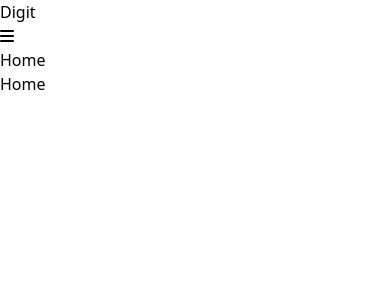
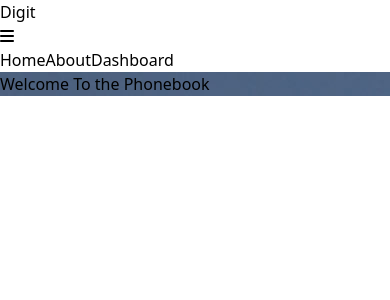
Before and after one commit to DonovanOLinn/Brandon-React-with-Branches, a React (Vite) app: page / in a window 390 px wide. Both pictures are taken after a click on the button 7 px from the left and 36 px from the top of the page. Shown: the top 300 px of the page. Built offline with nearby package versions, Linux system fonts and the light colour scheme.

Commit message:
adding phonebook-V

```diff
--- /dev/null
+++ b/src/assets/images/Mountains.d.ts
@@ -0,0 +1,4 @@
+declare module "*.jpg" {
+    const value: any;
+    export default value;
+}
--- /dev/null
+++ b/src/components/Button.tsx
@@ -0,0 +1,13 @@
+interface ButtonProps {
+    children: React.ReactNode;
+    className?: string;
+    onClick?: (event: React.MouseEvent<HTMLButtonElement>) => void;
+}
+
+export default function Button ( props: any ) {
+    return (
+        <button onClick={ props.onClick } className={ props.className }>
+            { props.children }
+        </button>
+    )
+}
--- a/src/components/Navbar.tsx
+++ b/src/components/Navbar.tsx
@@ -1,5 +1,6 @@
 import { useState } from 'react'
 import { Link } from 'react-router-dom'
+import Button from './Button'
 
 function Navbar() {
 
@@ -7,6 +8,10 @@ function Navbar() {
 
     const dropDown = () => {
         setIsVisible(!isVisible)
+    }
+
+    const clicked = () => {
+        setIsVisible(false)
     }
 
 
@@ -24,12 +29,33 @@ function Navbar() {
             { isVisible ? (
             <div className='w-full block flex-grow items-center'>
                 <div className="text-sm lg:flex-grow">
-                    <button className='p-3 m-5 bg-teal-400 justify-center'>
+                    <Button className='p-3 m-5 bg-teal-400 justify-center'>
                         <div>
-                            <Link to='/' className='flex place-itmes-center mt-4 lg:inline-block lg:mt-0 text-teal-200 hover:text-white mr-4'>Home</Link>
+                            <Link to='/' onClick={ clicked} className='flex place-itmes-center mt-4 lg:inline-block lg:mt-0
+                             text-teal-200 hover:text-white mr-4'>
+                                Home
+                            </Link>
                         </div>
 
-                    </button>
+                    </Button>
+                    <Button className='p-3 m-5 bg-teal-400 justify-center'>
+                        <div>
+                            <Link to='/about' onClick={ clicked} className='flex place-itmes-center mt-4 lg:inline-block lg:mt-0
+                             text-teal-200 hover:text-white mr-4'>
+                                About
+                            </Link>
+                        </div>
+
+                    </Button>
+                    <Button className='p-3 m-5 bg-teal-400 justify-center'>
+                        <div>
+                            <Link to='/dashboard' onClick={ clicked} className='flex place-itmes-center mt-4 lg:inline-block lg:mt-0
+                             text-teal-200 hover:text-white mr-4'>
+                                Dashboard
+                            </Link>
+                        </div>
+
+                    </Button>
                 </div>
             </div>
             ) : (
--- a/src/pages/Home.tsx
+++ b/src/pages/Home.tsx
@@ -1,6 +1,15 @@
+import Background from '../assets/images/Mountains.jpg'
+
 function Home() {
   return (
-    <div>Home</div>
+    <div
+      style={{ backgroundImage: `url(${ Background })`}}
+      className='flex flex-row justify-center mx-auto bg-cover bg-fixed'
+      >
+        <div className='flex place-items-center h-screen'>
+          <h3 className='p-5 bg-white bg-opacity-50 text-black rounded'>Welcome To the Phonebook</h3>
+        </div>
+    </div>
   )
 }
 
```
Also changed, not shown: src/assets/images/Mountains.jpg (added).
